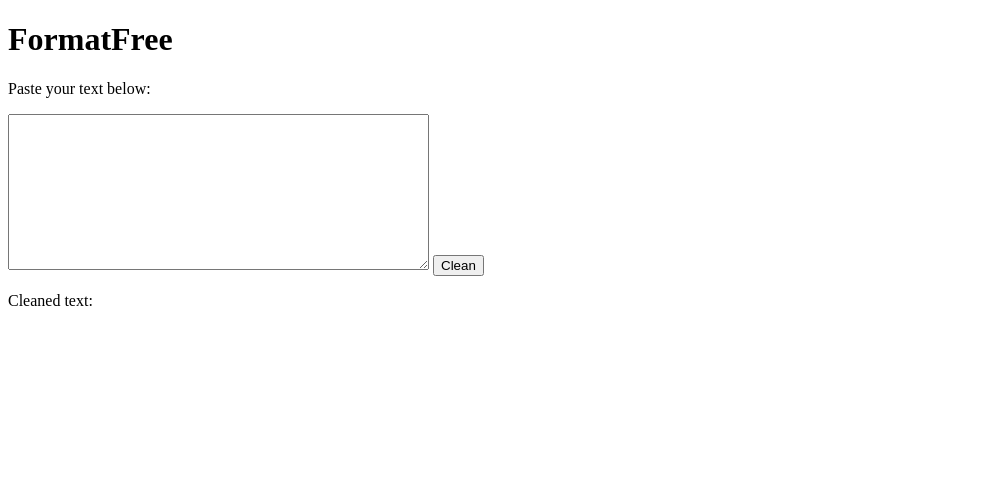
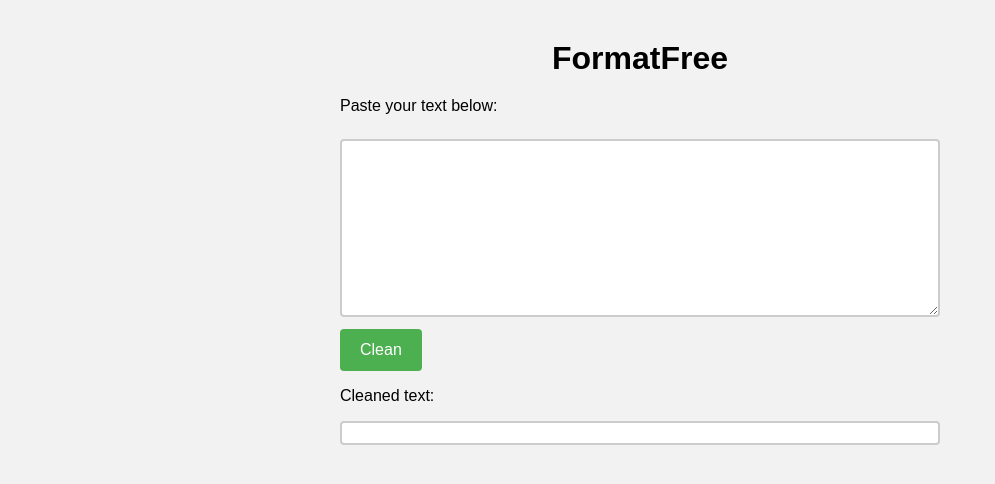
Before and after one commit to thedhanawada/FormatFree, a plain HTML site: page index.html in a window 1280 px wide. Shown: the whole page, without its empty margins (0-995 px from the left). Drawn offline with Linux system fonts and the light colour scheme.

Commit message:
ui-updates

```diff
--- a/index.html
+++ b/index.html
@@ -4,17 +4,69 @@
     <title>FormatFree</title>
     <meta charset="UTF-8">
     <meta name="viewport" content="width=device-width, initial-scale=1.0">
+
+    <style>
+      /* Body styles */
+      body {
+        font-family: Arial, sans-serif;
+        background-color: #f2f2f2;
+      }
+
+      /* Heading styles */
+      h1 {
+        text-align: center;
+        margin-top: 40px;
+        margin-bottom: 20px;
+      }
+
+      /* Input and button styles */
+      textarea {
+        width: 100%;
+        padding: 12px 20px;
+        margin: 8px 0;
+        box-sizing: border-box;
+        border: 2px solid #ccc;
+        border-radius: 4px;
+        resize: vertical;
+      }
+
+      button {
+        background-color: #4CAF50;
+        color: white;
+        padding: 12px 20px;
+        border: none;
+        border-radius: 4px;
+        cursor: pointer;
+        font-size: 16px;
+      }
+
+      button:hover {
+        background-color: #45a049;
+      }
+
+      /* Output styles */
+      pre {
+        white-space: pre-wrap;
+        word-wrap: break-word;
+        background-color: #fff;
+        border: 2px solid #ccc;
+        padding: 10px;
+        border-radius: 4px;
+        overflow: auto;
+      }
+    </style>
   </head>
 
   <body>
     <h1>FormatFree</h1>
 
-    <p>Paste your text below:</p>
-    <textarea id="input" rows="10" cols="50"></textarea>
-    <button id="clean-button">Clean</button>
-
-    <p>Cleaned text:</p>
-    <pre id="output"></pre>
+    <div style="max-width: 600px; margin: 0 auto;">
+      <p>Paste your text below:</p>
+      <textarea id="input" rows="10"></textarea>
+      <button id="clean-button">Clean</button>
+      <p>Cleaned text:</p>
+      <pre id="output"></pre>
+    </div>
 
     <script>
       const cleanButton = document.getElementById('clean-button');
```
